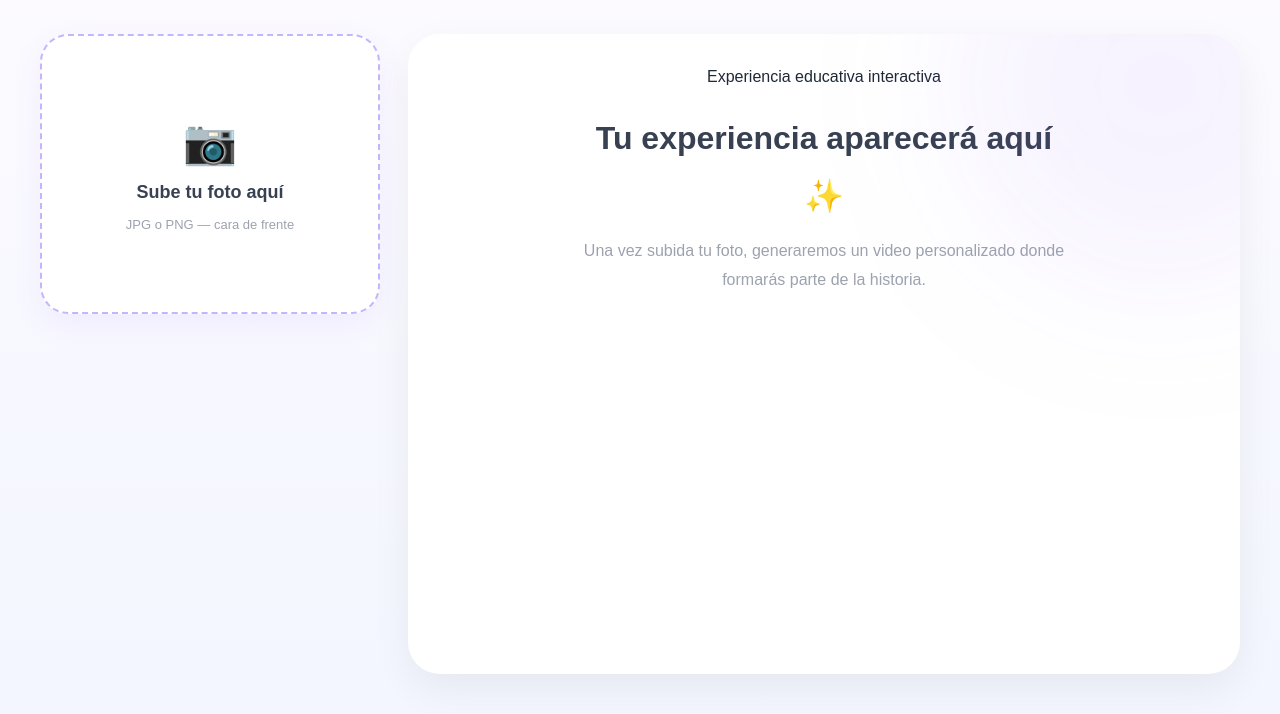
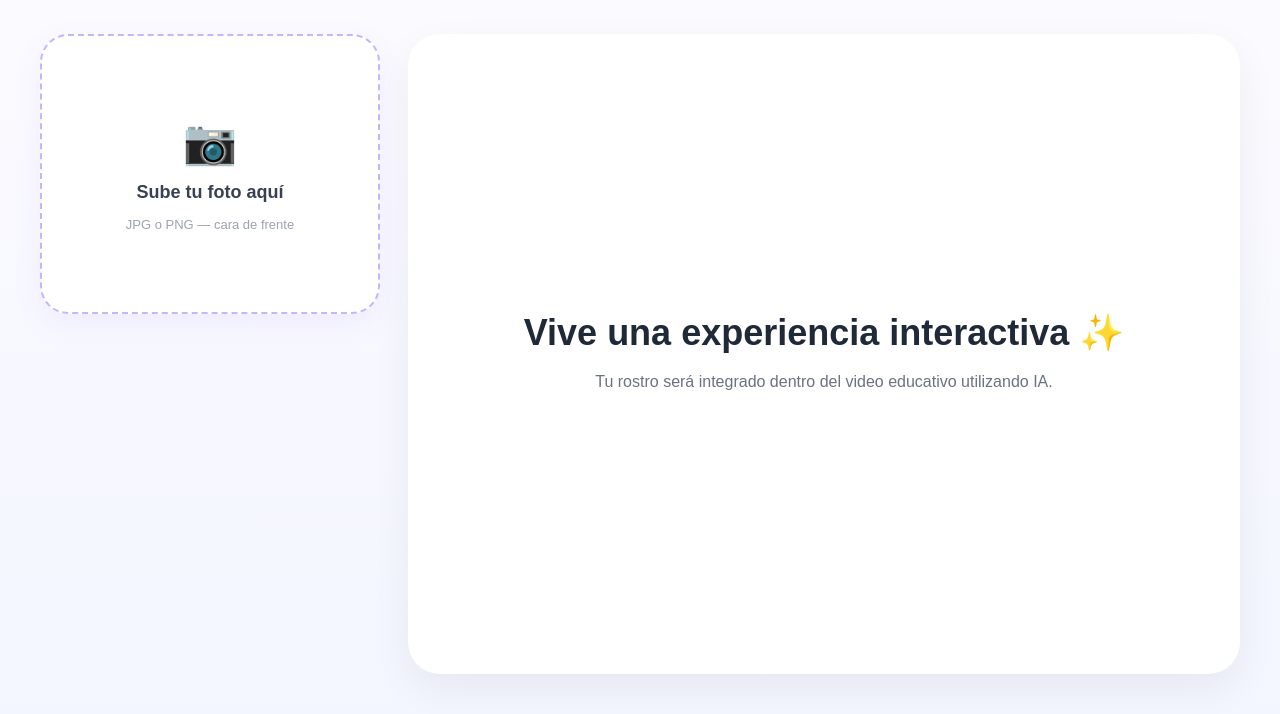
Before and after one commit to pxlxth/app_facefusion, a Flask app: page / in a window 1280 px wide. Shown: the part 119-833 px from the top of the page. Run offline with Flask 3, Linux system fonts and the light colour scheme.

Commit message:
avance interfaz flashcards y preview video

```diff
--- a/templates/index.html
+++ b/templates/index.html
@@ -306,6 +322,165 @@
 
     }
 
+    .workspace{
+    display:grid;
+    grid-template-columns:340px 1fr;
+    gap:28px;
+  }
+
+  .left-panel{
+    display:flex;
+    flex-direction:column;
+    gap:28px;
+  }
+
+  .right-panel{
+    background:white;
+    border-radius:32px;
+    padding:34px;
+    min-height:640px;
+    box-shadow:0 15px 40px rgba(0,0,0,0.06);
+    position:relative;
+    overflow:hidden;
+  }
+
+  .video-base-state,
+  .flashcards-panel,
+  .resultado-panel,
+  .mini-flashcards{
+    display:none;
+  }
+
+  .intro-panel{
+    display:flex;
+    flex-direction:column;
+    justify-content:center;
+    align-items:center;
+    height:100%;
+    text-align:center;
+  }
+
+  .intro-panel h2{
+    font-size:36px;
+    margin-bottom:14px;
+  }
+
+  .intro-panel p{
+    color:#6b7280;
+    max-width:500px;
+    line-height:1.8;
+  }
+
+  .panel-label{
+    font-size:13px;
+    color:#8b5cf6;
+    background:#f5f3ff;
+    padding:8px 14px;
+    border-radius:999px;
+    width:fit-content;
+    font-weight:600;
+  }
+
+  #video-original{
+    width:100%;
+    border-radius:28px;
+    margin-top:12px;
+  }
+
+  .flashcards-panel{
+    height:100%;
+    display:flex;
+    flex-direction:column;
+    justify-content:center;
+    align-items:center;
+    gap:24px;
+  }
+
+  .flashcard{
+    width:100%;
+    max-width:560px;
+    background:#faf7ff;
+    border:1px solid #e9d5ff;
+    border-radius:28px;
+    padding:40px;
+    text-align:center;
+  }
+
+  .flashcard-number{
+    color:#8b5cf6;
+    font-size:13px;
+    margin-bottom:18px;
+    font-weight:600;
+  }
+
+  .flashcard h3{
+    font-size:30px;
+    margin-bottom:16px;
+  }
+
+  .flashcard p{
+    color:#6b7280;
+    line-height:1.8;
+  }
+
+  .btn-next{
+    background:linear-gradient(135deg,#8b5cf6,#a78bfa);
+    color:white;
+    border:none;
+    padding:14px 28px;
+    border-radius:16px;
+    cursor:pointer;
+    font-size:15px;
+  }
+
+  .resultado-panel{
+    flex-direction:column;
+    align-items:center;
+    gap:20px;
+  }
+
+  .resultado-panel video{
+    width:100%;
+    max-width:720px;
+    border-radius:28px;
+  }
+
+  .result-actions{
+    display:flex;
+    gap:16px;
+  }
+
+  .mini-flashcards{
+    display:flex;
+    flex-direction:column;
+    gap:12px;
+  }
+
+  .flashcard-mini{
+    background:white;
+    border:1px solid #ede9fe;
+    border-radius:18px;
+    padding:18px;
+    color:#6b7280;
+  }
+
+  .btn-ver-video{
+    display:none;
+    width:100%;
+    padding:18px;
+    border:none;
+    border-radius:18px;
+    background:linear-gradient(135deg,#8b5cf6,#a78bfa);
+    color:white;
+    font-size:16px;
+    font-weight:600;
+    cursor:pointer;
+    transition:0.3s ease;
+  }
+
+  .btn-ver-video:hover{
+    transform:translateY(-2px);
+  }
   </style>
 </head>
 
@@ -320,10 +495,13 @@
       Sube tu foto y aparecerás dentro del video educativo.
     </p>
   </div>
+<div class="workspace" id="workspace">
 
-  <div class="workspace">
+  <!-- IZQUIERDA -->
+  <div class="left-panel">
 
-    <div class="sidebar">
+    <!-- SUBIR FOTO -->
+    <div class="upload-state" id="upload-state">
 
       <label class="upload-box" for="foto-input" id="upload-box">
 
@@ -346,14 +524,16 @@
       <input type="file" id="foto-input" accept="image/*">
 
       <button class="btn-procesar" id="btn-procesar" onclick="procesar()">
-        ✨ Generar mi video
+        ✨ Generar experiencia
       </button>
 
     </div>
 
-    <div class="video-section">
-      <div class="video-label">
-        Experiencia educativa interactiva
+    <!-- VIDEO EDUCATIVO -->
+    <div class="video-base-state" id="video-base-state">
+
+      <div class="panel-label">
+        Video educativo
       </div>
 
       <video
@@ -362,37 +542,76 @@
         muted
         loop
         playsinline
-          style="display:none;"
+        controlslist="nodownload"
       >
         <source src="/static/videos/video_base.mp4" type="video/mp4">
       </video>
-
-      <div class="video-placeholder" id="video-placeholder">
-
-        <h2>
-          Tu experiencia aparecerá aquí ✨
-        </h2>
-
-        <p>
-          Una vez subida tu foto, generaremos un video personalizado donde formarás parte de la historia.
-        </p>
-
+      <div class="estado" id="estado">
+        🎬 Convirtiéndote en el/la protagonista
       </div>
 
       <div class="progreso" id="progreso">
         <div class="progreso-barra"></div>
       </div>
 
-      <p class="estado" id="estado">
-        ⏳ Convirtiendote en el protagonista...<br>
-        <small>
-          Esto puede tardar algunos minutos.
-        </small>
+    </div>
+
+    <button class="btn-ver-video" id="btn-ver-video" onclick="mostrarResultado()">
+      🎬 Ver mi video
+    </button>
+    <!-- FLASHCARDS MINI -->
+    <div class="mini-flashcards" id="mini-flashcards">
+
+    </div>
+
+  </div>
+
+  <!-- DERECHA -->
+  <div class="right-panel">
+
+    <!-- INTRO -->
+    <div class="intro-panel" id="intro-panel">
+
+      <h2>
+        Vive una experiencia interactiva ✨
+      </h2>
+
+      <p>
+        Tu rostro será integrado dentro del video educativo utilizando IA.
       </p>
 
-      <div class="resultado" id="resultado">
+    </div>
+
+    <!-- FLASHCARDS -->
+    <div class="flashcards-panel" id="flashcards-panel">
+
+      <div class="flashcard" id="flashcard-content">
+
+        <div class="flashcard-number">
+          Flashcards
+        </div>
+
+        <h3>
+          Aprende mientras generamos tu video
+        </h3>
+
+        <p>
+          Presiona “Siguiente” para conocer un poco mas de la vida de nuestro personaje.
+        </p>
+
+      </div>
+
+      <button class="btn-next" onclick="siguienteFlashcard()">
+        Siguiente →
+      </button>
+
+    </div>
+
+    <div class="resultado-panel" id="resultado-panel">
 
       <video id="video-resultado" controls></video>
+
+      <div class="result-actions">
 
         <a class="btn-descargar" id="btn-descargar" download="mi_video.mp4">
           ⬇ Descargar video
@@ -456,9 +673,16 @@ async function procesar(){
 
   document.getElementById('estado').style.display = 'block';
   document.getElementById('progreso').style.display = 'block';
-  document.getElementById('video-placeholder').style.display = 'none';
+  //document.getElementById('video-placeholder').style.display = 'none';
+  document.getElementById('upload-state').style.display = 'none';
+  document.getElementById('video-base-state').style.display = 'block';
+  document.getElementById('flashcards-panel').style.display = 'flex';
+  document.getElementById('intro-panel').style.display = 'none';
+  document.getElementById('flashcards-panel').style.display = 'flex';
   document.getElementById('video-original').style.display = 'block';
+
   const formData = new FormData();
+
   formData.append('foto', archivoFoto);
 
   try{
@@ -473,24 +697,37 @@ async function procesar(){
     if(data.success){
 
       const videoUrl = `/resultado/${data.video_id}`;
-
       const videoEl = document.getElementById('video-resultado');
-
       const descarga = document.getElementById('btn-descargar');
 
       videoEl.src = videoUrl;
+      const videoPreview = document.getElementById('video-original');
+
+      videoPreview.src = videoUrl;
+
+      videoPreview.pause();
+
+      videoPreview.currentTime = 0;
+      videoPreview.controls = false;
+videoPreview.muted = true;
 
       descarga.href = videoUrl;
 
       document.getElementById('estado').style.display = 'none';
+      document.getElementById('progreso').style.display = 'none';
+      //document.getElementById('video-original').style.display = 'none';
+      //document.getElementById('flashcards-panel').style.display = 'none';
+      //document.getElementById('resultado-panel').style.display = 'flex';
+      document.getElementById('btn-ver-video').style.display = 'block';
+      videoPreview.style.filter = `
+        blur(2px)
+        brightness(1.08)
+        saturate(0.7)
+      `;
 
-      document.getElementById('progreso').style.display = 'none';
-
-      document.getElementById('video-original').style.display = 'none';
-
-
+      videoPreview.style.opacity = '0.72';
+      document.getElementById('mini-flashcards').style.display = 'flex';
       document.getElementById('resultado').style.display = 'flex';
-
       document.getElementById('btn-procesar').style.display = 'none';
 
       btn.style.display = 'none';
@@ -515,34 +752,69 @@ async function procesar(){
   }
 
 }
+function mostrarResultado(){
+
+  //document.getElementById('flashcards-panel').style.display = 'none';
+
+  document.getElementById('resultado-panel').style.display = 'flex';
+
+  document.getElementById('btn-ver-video').style.display = 'none';
+
+  document.getElementById('mini-flashcards').style.display = 'flex';
+}
+const flashcards = [
+  {
+    title:"Agente H21",
+    text:"Su código secreto en el servicio de inteligencia alemán durante la Gran Guerra."
+  },
+  {
+    title:"El Mito",
+    text:"Ejecutada por Francia en 1917 bajo la sospecha de ser una espía de doble cara."
+  },
+  {
+    title:"Mata Hari",
+    text:"La bailarina holandesa que fingió ser una princesa de Java para infiltrarse en la élite."
+  }
+];
+
+let flashcardIndex = 0;
+
+function siguienteFlashcard(){
+
+  document.getElementById('flashcard-content').innerHTML = `
+    <div class="flashcard-number">
+      Flashcard ${flashcardIndex + 1}/${flashcards.length}
+    </div>
+
+    <h3>${flashcards[flashcardIndex].title}</h3>
+
+    <p>${flashcards[flashcardIndex].text}</p>
+  `;
+  flashcardIndex++;
+
+  if(flashcardIndex >= flashcards.length){
+    flashcardIndex = 0;
+  }
+}
 
 function reiniciar(){
 
   archivoFoto = null;
 
   document.getElementById('preview-img').style.display = 'none';
-
   document.getElementById('upload-icon').style.display = 'block';
   document.getElementById('upload-text').style.display = 'block';
   document.getElementById('upload-sub').style.display = 'block';
-
   document.getElementById('upload-box').classList.remove('has-image');
   document.getElementById('upload-box').classList.remove('compact');
-
   document.getElementById('btn-procesar').style.display = 'none';
   document.getElementById('btn-procesar').disabled = false;
   document.getElementById('btn-procesar').textContent = '✨ Generar mi video';
-
   document.getElementById('resultado').style.display = 'none';
-
   document.getElementById('estado').style.display = 'none';
-
   document.getElementById('progreso').style.display = 'none';
-
   document.getElementById('video-placeholder').style.display = 'block';
-
   document.getElementById('foto-input').value = '';
-
 }
 
 </script>
```
Also changed, not shown: other parts of templates/index.html (+23 -9 lines). Lines whose indentation alone changed are shown as unchanged.
